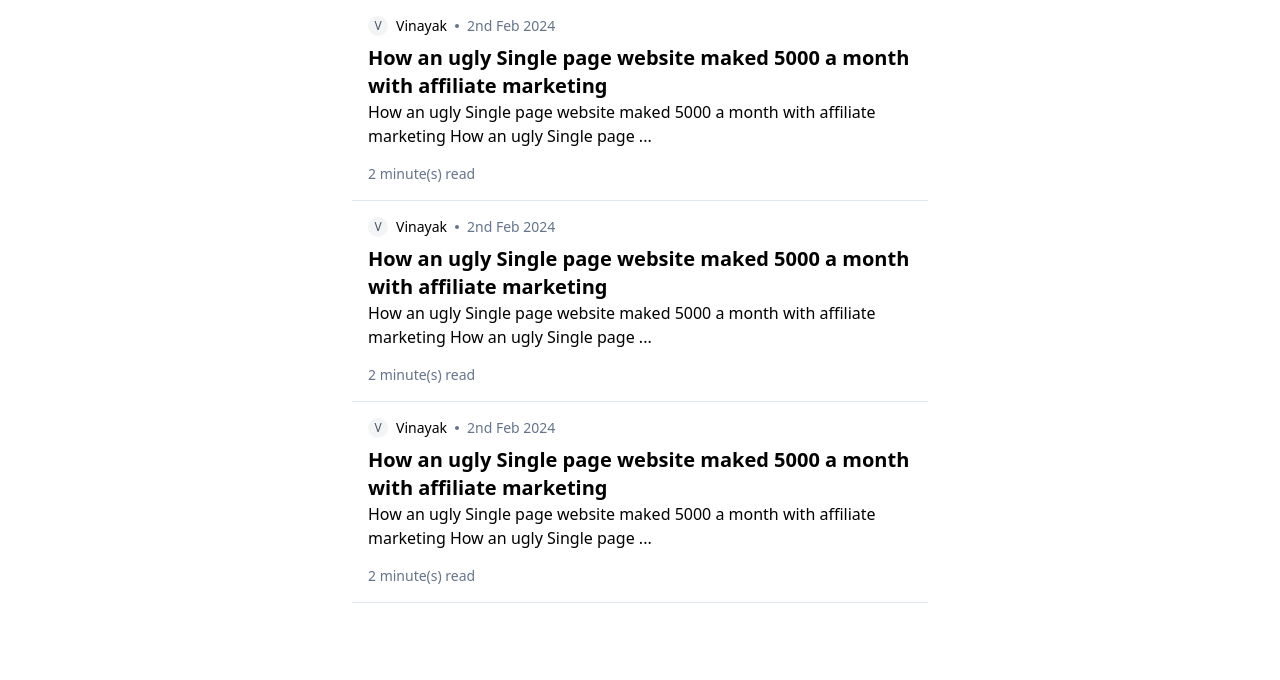
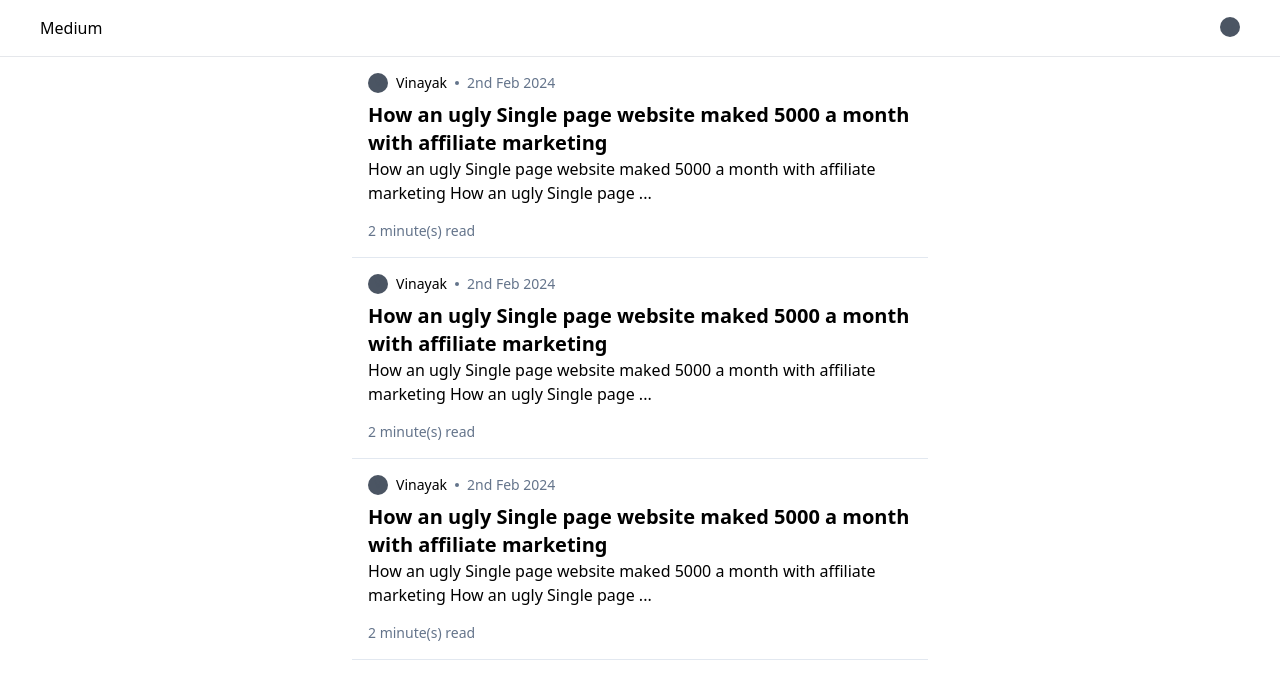
Before and after one commit to vinayak-navghane/medium, a React (Vite) app in the folder frontend/: page /blogs in a window 1280 px wide. Shown: the top 680 px of the page. Built offline with nearby package versions, Linux system fonts and the light colour scheme.

Commit message:
added Appbar Component

```diff
--- /dev/null
+++ b/frontend/src/components/Appbar.tsx
@@ -0,0 +1,12 @@
+import { Avatar } from "./BlogCard"
+
+export const Appbar = () => {
+    return <div className="border-b flex justify-between px-10 py-4">
+          <div className="flex flex-col justify-center">
+              Medium
+          </div>
+          <div>
+            <Avatar name = "vinayak" size = "big" />
+          </div>
+    </div>
+}
--- a/frontend/src/components/BlogCard.tsx
+++ b/frontend/src/components/BlogCard.tsx
@@ -43,9 +43,10 @@
     </div>
 }
 
-function Avatar({ name }: { name: string }) {
-    return <div className="relative inline-flex items-center justify-center w-5 h-5 overflow-hidden bg-gray-100 rounded-full dark:bg-gray-600">
-        <span className="text-xs font-extralight text-gray-600 dark:text-gray-300">
+export function Avatar({ name,size = "small" }: { name: string,
+     size?: "small" | "big" }) {
+    return <div className={`relative inline-flex items-center justify-center overflow-hidden bg-gray-600 rounded-full dark:bg-gray-600 ${size === "small" ? "w-5 h-5" : "w-5 h-5" }`}>
+        <span className={`${size === "big" ? "text-lg" : "text-xs"} font-extralight text-gray-600 dark:text-gray-300`}>
             {name[0]}
         </span>
     </div>
--- a/frontend/src/pages/Blogs.tsx
+++ b/frontend/src/pages/Blogs.tsx
@@ -1,8 +1,11 @@
+import { Appbar } from "../components/Appbar"
 import { BlogCard } from "../components/BlogCard"
 
 
 export const Blogs = () => {
-    return <div className="flex justify-center">
+    return <div >
+        <Appbar/>
+        <div className="flex justify-center">
         <div className=" max-w-xl">
             <BlogCard
                 authorName={"Vinayak"}
@@ -23,5 +26,6 @@
                 publishedDate={"2nd Feb 2024"}
             />
         </div>
+        </div>
     </div>
 }
```
